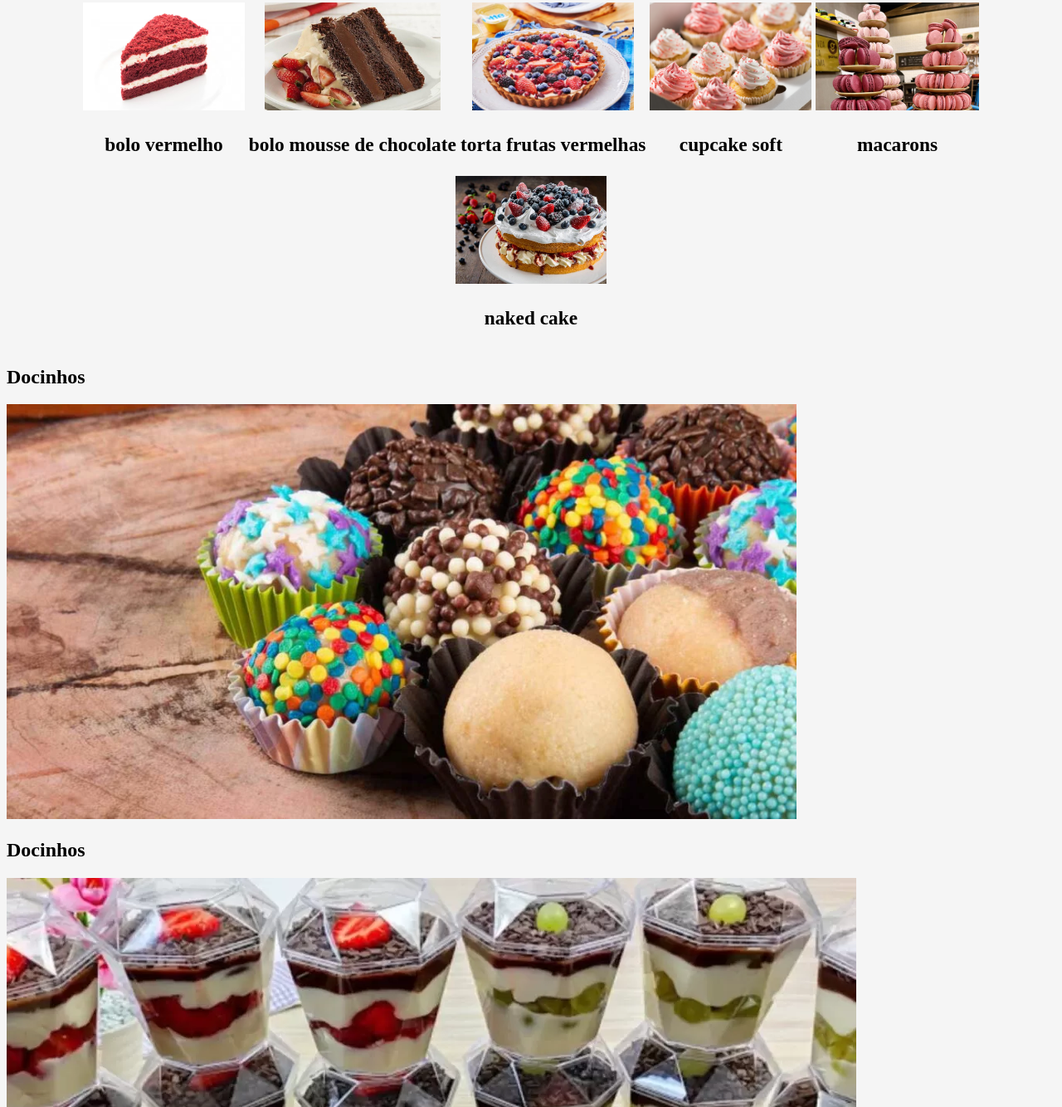
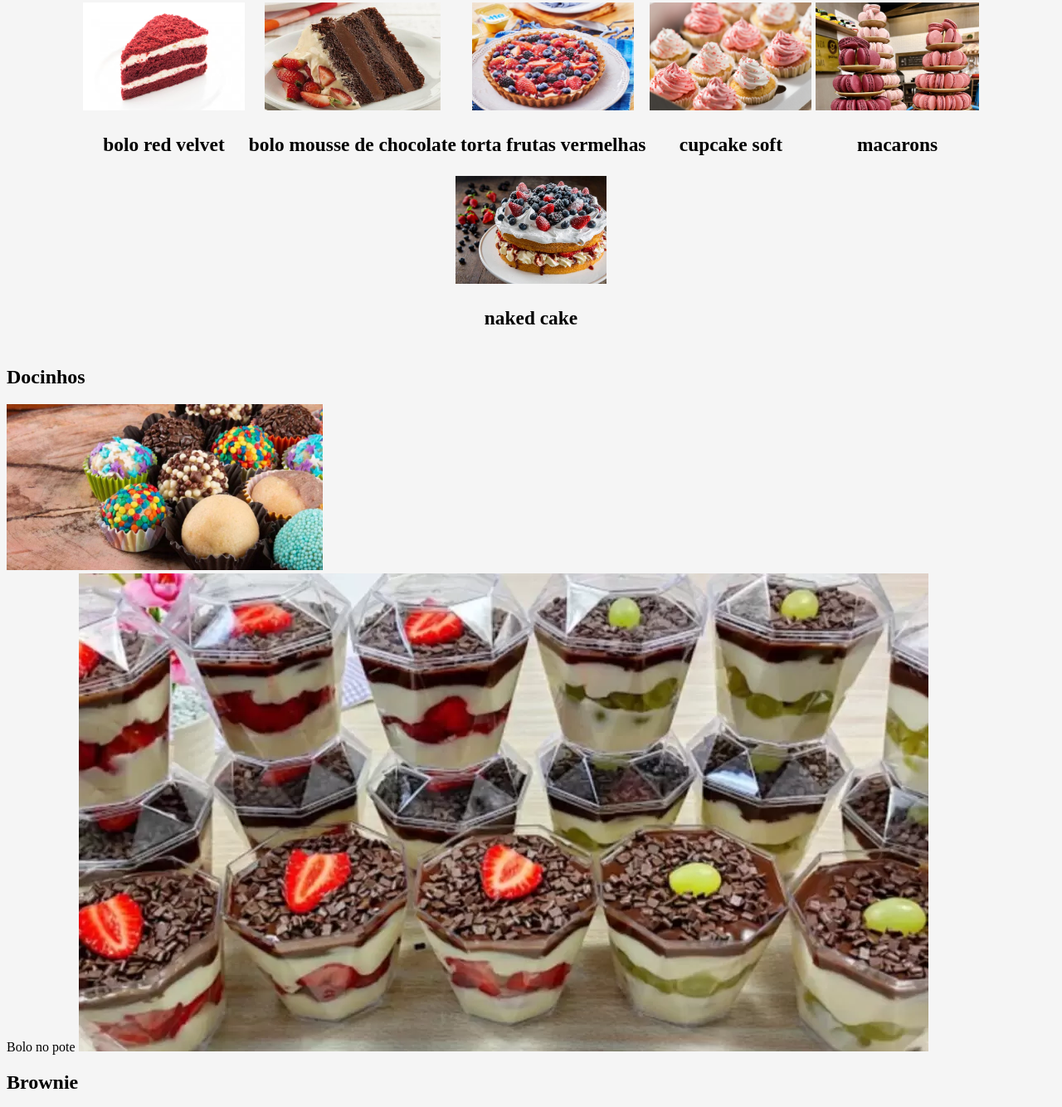
Before and after one commit to yasminarruda/site-escola, a plain HTML site: page index.html in a window 1280 px wide. Shown: the part 546-1880 px from the top of the page at 83% size. Drawn offline with Linux system fonts and the light colour scheme.

Commit message:
cabeçalho2

```diff
--- a/index.html
+++ b/index.html
@@ -21,8 +21,8 @@
      <section class="cardápio">
        <h2 class="cardápio-título">Cardápio</h2>
         <div class="cardápio-div">
-        <img class="imagem-cardápio" src="img/bolored.png" alt="bolo vermelho">
-        <h3 class="comida-nome">bolo vermelho</h3>
+        <img class="imagem-cardápio" src="img/bolored.png" alt="bolo red velvet">
+        <h3 class="comida-nome">bolo red velvet</h3>
         </div>
         <div class="cardápio-div">
             <img class="imagem-cardápio" src="img/bolomoussedechocolate.jpg" alt="bolo mousse  de chocolate">
@@ -48,27 +48,28 @@
      <section class="docinhos">
 <h2 class="titulo-docinhos">Docinhos</h2>
 <img class="Docinhos-docinho" src="img/docinhos.png" alt="doces">
-     </section>
+
     </body>
 
 </html>
-<section class="bolo no pote">
-    <h2 class="titulo-bolonopote">Docinhos</h2>
-    <img class="bolo no pote" src="img/bolo no pote.png" alt="doces">
+<section class="bolo-no-pote">
+    <div class=""
+    <h2 class="titulo-bolonopote">Bolo no pote</h2>
+    <img class="bolo-pote" src="img/bolo no pote.png" alt="doces">
          </section>
         </body>
 
     </html>
-    <section class="docinhos">
-        <h2 class="titulo-docinhos">Docinhos</h2>
-        <img class="Docinhos-docinho" src="img/docinhos.png" alt="doces">
+    <section class="brownie">
+        <h2 class="titulo-brownie">Brownie</h2>
+        <img class="brownies- brownie" src="img/brownie.webp" alt="rocambole">
              </section>
             </body>
 
         </html>
-        <section class="docinhos">
-            <h2 class="titulo-docinhos">Docinhos</h2>
-            <img class="Docinhos-docinho" src="img/docinhos.png" alt="doces">
+        <section class="rocambole">
+            <h2 class="titulo-rocambole">Rocambole</h2>
+            <img class="rocambole-rocambole" src="img/rocambole.jpg" alt="rocambole">
                  </section>
                 </body>
 
--- a/style.css
+++ b/style.css
@@ -8,4 +8,4 @@
 .cardápio{text-align: center; font-weight: 700; font-size: 20px;}
 .cardápio{text-align:center;}
 .rodape{background-color:blanchedalmond}
-.Docinhos-docinho{width: 180 px; height: 500px ;}
+.Docinhos-docinho{width: 180 px; height: 200px ;}
```
Also changed, not shown: img/brownie.webp (added), img/rocambole.jpg (added).
